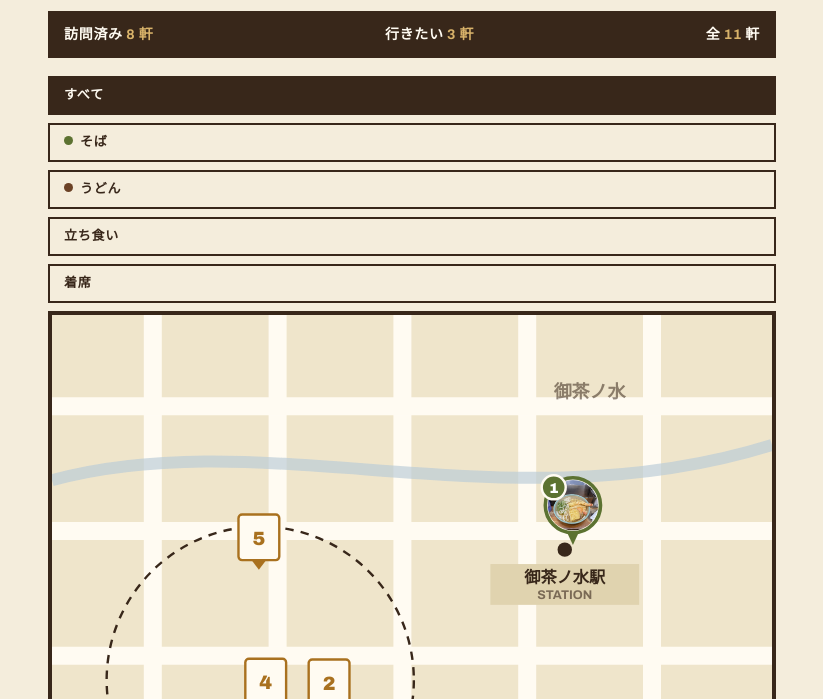
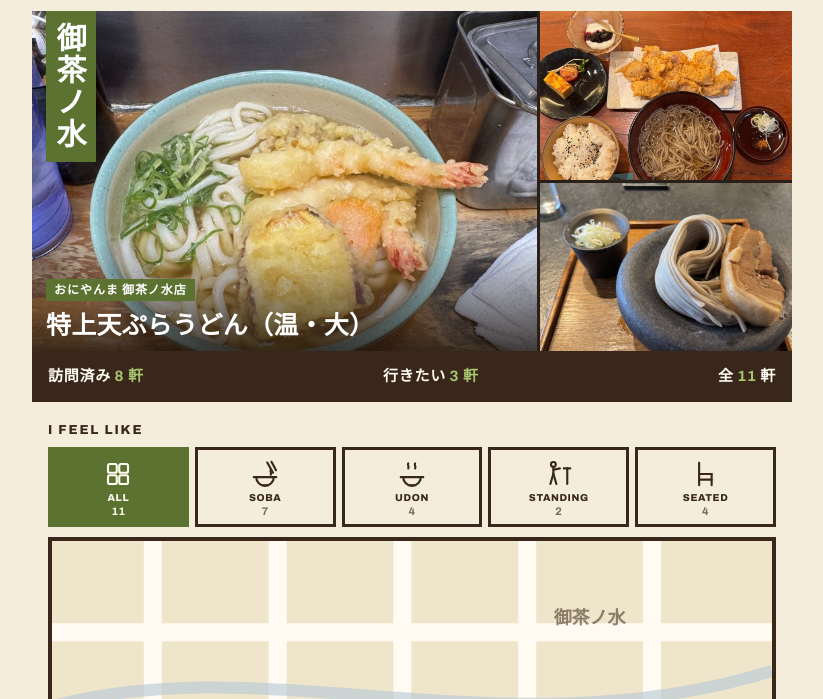
Before and after one commit to Yukitchy/sobamap, a plain HTML site: page index.html in a window 1280 px wide. Shown: the part 101-800 px from the top of the page, without its empty margins (228-1051 px from the left). Drawn offline with Linux system fonts and the light colour scheme.

Commit message:
ヒーローをeatmap型に刷新：写真コラージュ＋黒帯に統計統合、フィルタをI FEEL LIKE型アイコンタイルに置き換え
Co-Authored-By: Claude Sonnet 5.5 <noreply@anthropic.com>

```diff
--- a/index.html
+++ b/index.html
@@ -29,14 +29,32 @@ h1,h2,h3,.big,.tn,.no{font-family:Archivo,"Noto Sans JP",sans-serif;font-stretch
 h1{margin:14px 0 4px;font-size:clamp(46px,13vw,74px);line-height:.92}
 h1 em{font-style:normal;color:var(--ac);border-bottom:.06em solid var(--ac);padding-bottom:.02em}
 .lead{margin:14px 0 14px;font-size:14px;font-weight:700;color:var(--mu)}
-.hb{background:var(--ink);color:#FFFBF2;display:flex;justify-content:space-between;gap:10px;padding:13px 16px;font-weight:800;font-size:14px;letter-spacing:.05em;text-transform:uppercase}
-.hb b{color:var(--ac2)}
-/* filter chips */
-.chips{display:flex;flex-direction:column;gap:8px;margin:18px 0 0}
-.chip{display:block;width:100%;text-align:left;font:800 13px/1 Archivo,"Noto Sans JP",sans-serif;letter-spacing:.06em;padding:11px 14px;border:2px solid var(--ink);background:transparent;color:var(--ink);cursor:pointer}
-.chip[aria-pressed="true"]{background:var(--ink);color:#FFFBF2}
-.chip .dot{display:inline-block;width:9px;height:9px;border-radius:50%;margin-right:7px;vertical-align:1px}
-.chipnote{margin:8px 0 0;font-size:13px;color:var(--mu);font-weight:700}
+.hb{background:var(--ink);color:#FFFBF2;display:flex;justify-content:space-between;gap:10px;padding:14px 16px;font-weight:800;font-size:15px;letter-spacing:.05em;text-transform:uppercase}
+.hb b{color:#A9C46E}
+/* hero collage (eatmap .mos) */
+.flush{padding-left:0;padding-right:0}
+.hero{position:relative;overflow:hidden;background:#2A2019}
+.mos{display:grid;grid-template-columns:2fr 1fr;grid-template-rows:1fr 1fr;gap:3px;height:340px}
+.mos a{display:block;min-height:0;overflow:hidden;position:relative}
+.mos img{display:block;width:100%;height:100%;object-fit:cover}
+.mos>:first-child{grid-row:1/3}
+.vt{position:absolute;left:14px;top:0;z-index:2;background:var(--ac);color:#fff;font:900 30px/1.05 "Noto Sans JP",sans-serif;writing-mode:vertical-rl;padding:12px 9px;letter-spacing:.06em}
+.hcap{position:absolute;left:0;right:0;bottom:0;z-index:2;display:block;padding:36px 14px 12px;background:linear-gradient(180deg,rgba(24,16,10,0),rgba(24,16,10,.8));color:#fff}
+.hcap .hs{display:inline-block;background:var(--ac);color:#fff;font:900 12px/1 Archivo,"Noto Sans JP",sans-serif;letter-spacing:.08em;padding:5px 8px;margin:0 0 7px}
+.hcap .hd2{display:block;font:900 clamp(19px,5.4vw,25px)/1.25 "Noto Sans JP",sans-serif;letter-spacing:.01em}
+/* filter tiles (eatmap I FEEL LIKE) */
+.mood{padding-top:22px}
+.mood .mt{margin:0 0 10px;font:800 13px/1 Archivo,"Noto Sans JP",sans-serif;letter-spacing:.14em;text-transform:uppercase}
+.mood .chips{display:grid;grid-template-columns:repeat(5,1fr);gap:6px}
+.chip{display:grid;justify-items:center;align-content:center;gap:3px;min-height:80px;padding:9px 1px 7px;border:3px solid var(--ink);background:transparent;color:var(--ink);font:800 10px/1.1 Archivo,"Noto Sans JP",sans-serif;letter-spacing:.06em;text-transform:uppercase;cursor:pointer;transition:transform .12s}
+.chip:active{transform:scale(.96)}
+.chip svg{width:30px;height:30px;display:block}
+.chip .lb{white-space:nowrap}
+.chip small{font:700 11px/1 Archivo,sans-serif;color:var(--mu);letter-spacing:.04em}
+.chip[aria-pressed="true"]{background:var(--ac);border-color:var(--ac);color:#FFFBF2}
+.chip[aria-pressed="true"] small{color:#FFFBF2}
+.chipnote{margin:10px 0 0;font-size:14px;color:var(--mu);font-weight:700}
+@media(max-width:380px){.chip{font-size:9px;letter-spacing:.03em}.mos{height:300px}.vt{font-size:25px}}
 /* map */
 .maphd{display:flex;align-items:flex-end;justify-content:space-between;gap:12px;margin:26px 0 10px}
 h2.map{margin:0;font-size:32px}
@@ -97,16 +115,33 @@ h2.map{margin:0;font-size:32px}
 <div class="col">
   <div class="top"><span class="lg"><img class="wm" src="img/logo-wordmark.png" alt="Sobamap" width="150" height="25"></span><span>そば・うどん記録</span></div>
   <p class="lead">行った店のレポと、まだ行っていない店のリストを、一枚の地図で。</p>
+</div>
+
+<div class="col flush">
+  <div class="hero mos">
+    <a href="#oniyanma-ochanomizu" aria-label="おにやんま 御茶ノ水店へ">
+      <img src="img/oniyanma-ochanomizu.jpg" alt="特上天ぷらうどん">
+      <span class="vt">御茶ノ水</span>
+      <span class="hcap"><span class="hs">おにやんま 御茶ノ水店</span><span class="hd2">特上天ぷらうどん（温・大）</span></span>
+    </a>
+    <a href="#marebito" aria-label="まれびとへ"><img src="img/marebito.jpg" alt="十割そば＆とり天のセット"></a>
+    <a href="#baso-omotesando" aria-label="BASO 表参道へ"><img src="img/baso-omotesando.jpg" alt="つけSOBA"></a>
+  </div>
   <div class="hb"><span>訪問済み <b id="cnt-v">–</b></span><span>行きたい <b id="cnt-w">–</b></span><span>全 <b id="cnt-t">–</b> 軒</span></div>
+</div>
 
-  <div class="chips" id="chips" role="group" aria-label="絞り込み">
-    <button class="chip" data-clear="1" aria-pressed="true">すべて</button>
-    <button class="chip" data-type="soba" aria-pressed="false"><span class="dot" style="background:var(--ac)"></span>そば</button>
-    <button class="chip" data-type="udon" aria-pressed="false"><span class="dot" style="background:#6B4226"></span>うどん</button>
-    <button class="chip" data-style="standing" aria-pressed="false">立ち食い</button>
-    <button class="chip" data-style="seated" aria-pressed="false">着席</button>
+<div class="col">
+  <div class="mood">
+    <p class="mt">I feel like</p>
+    <div class="chips" id="chips" role="group" aria-label="絞り込み">
+      <button type="button" class="chip" data-clear="1" aria-pressed="true"><svg viewBox="0 0 24 24" fill="none" stroke="currentColor" stroke-width="1.7" stroke-linecap="round" stroke-linejoin="round" aria-hidden="true"><rect x="4" y="4" width="7" height="7" rx="1.5"/><rect x="13" y="4" width="7" height="7" rx="1.5"/><rect x="4" y="13" width="7" height="7" rx="1.5"/><rect x="13" y="13" width="7" height="7" rx="1.5"/></svg><span class="lb">All</span><small data-cnt="all">–</small></button>
+      <button type="button" class="chip" data-type="soba" aria-pressed="false"><svg viewBox="0 0 24 24" fill="none" stroke="currentColor" stroke-width="1.7" stroke-linecap="round" stroke-linejoin="round" aria-hidden="true"><path d="M3 14.5h18"/><path d="M5 14.5a7 7 0 0 0 14 0"/><path d="M9.5 21h5"/><path d="M13.8 2.8l4.6 8.2"/><path d="M17.2 2.2l3.6 6.8"/><path d="M16.6 8.6c-1 1.4 1 2.1 0 3.9"/></svg><span class="lb">Soba</span><small data-cnt="soba">–</small></button>
+      <button type="button" class="chip" data-type="udon" aria-pressed="false"><svg viewBox="0 0 24 24" fill="none" stroke="currentColor" stroke-width="1.7" stroke-linecap="round" stroke-linejoin="round" aria-hidden="true"><path d="M3 14.5h18"/><path d="M5 14.5a7 7 0 0 0 14 0"/><path d="M9.5 21h5"/><path d="M9 3.5c-1 1.6 1 2.4 0 4"/><path d="M14.5 3.5c-1 1.6 1 2.4 0 4"/></svg><span class="lb">Udon</span><small data-cnt="udon">–</small></button>
+      <button type="button" class="chip" data-style="standing" aria-pressed="false"><svg viewBox="0 0 24 24" fill="none" stroke="currentColor" stroke-width="1.7" stroke-linecap="round" stroke-linejoin="round" aria-hidden="true"><circle cx="7.5" cy="4.3" r="1.9"/><path d="M7.5 6.4v5.4"/><path d="M7.5 8.6l5.2-1.1"/><path d="M7.5 11.8l-2.4 8.2"/><path d="M7.5 11.8l2.4 8.2"/><path d="M15.8 7.5h5.2"/><path d="M18.6 7.5V20"/></svg><span class="lb">Standing</span><small data-cnt="standing">–</small></button>
+      <button type="button" class="chip" data-style="seated" aria-pressed="false"><svg viewBox="0 0 24 24" fill="none" stroke="currentColor" stroke-width="1.7" stroke-linecap="round" stroke-linejoin="round" aria-hidden="true"><path d="M6.5 3v18"/><path d="M6.5 12h10"/><path d="M16.5 12v9"/><path d="M6.5 16.5h10"/></svg><span class="lb">Seated</span><small data-cnt="seated">–</small></button>
+    </div>
+    <p class="chipnote" id="chipnote"></p>
   </div>
-  <p class="chipnote" id="chipnote"></p>
 
   <svg id="map" viewBox="0 0 600 540" role="img" aria-label="神保町・神田・御茶ノ水エリアのそば・うどん店スケッチマップ"></svg>
   <div class="lg"><span><i class="v"></i>訪問済み</span><span><i class="w"></i>行きたい</span><span>ピンの番号は下のリストと共通</span></div>
@@ -203,6 +238,12 @@ function render() {
   document.getElementById("cnt-v").textContent = v.length + " 軒";
   document.getElementById("cnt-w").textContent = w.length + " 軒";
   document.getElementById("cnt-t").textContent = SHOPS.length;
+  const setCnt = (k, n) => { const el = document.querySelector(`[data-cnt="${k}"]`); if (el) el.textContent = n; };
+  setCnt("all", SHOPS.length);
+  setCnt("soba", SHOPS.filter(s => s.type === "soba").length);
+  setCnt("udon", SHOPS.filter(s => s.type === "udon").length);
+  setCnt("standing", SHOPS.filter(s => s.style === "standing").length);
+  setCnt("seated", SHOPS.filter(s => s.style === "seated").length);
   let h = "";
   const sec = (title, cls, note, list) => {
     if (!list.length) return "";
```
